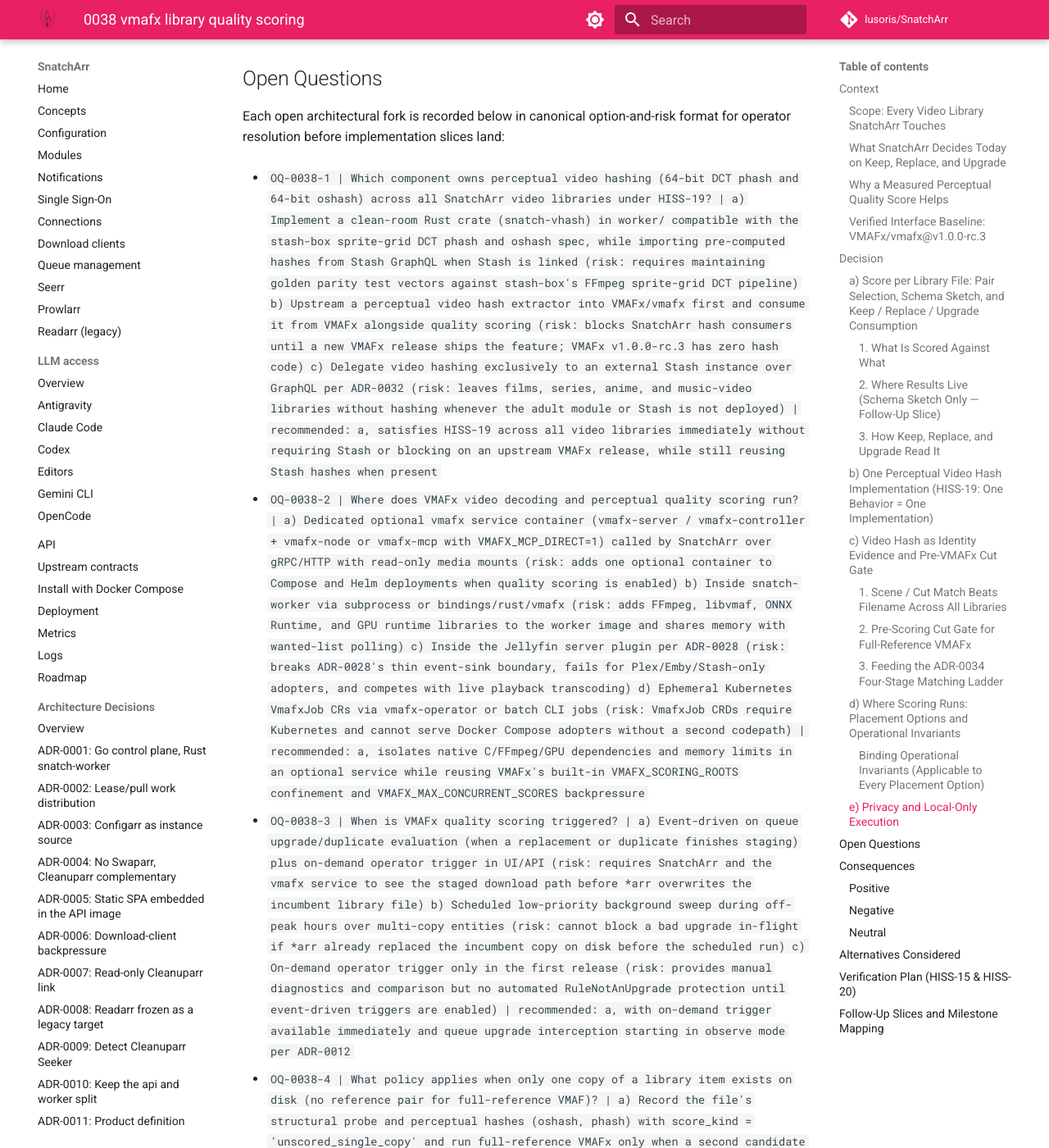
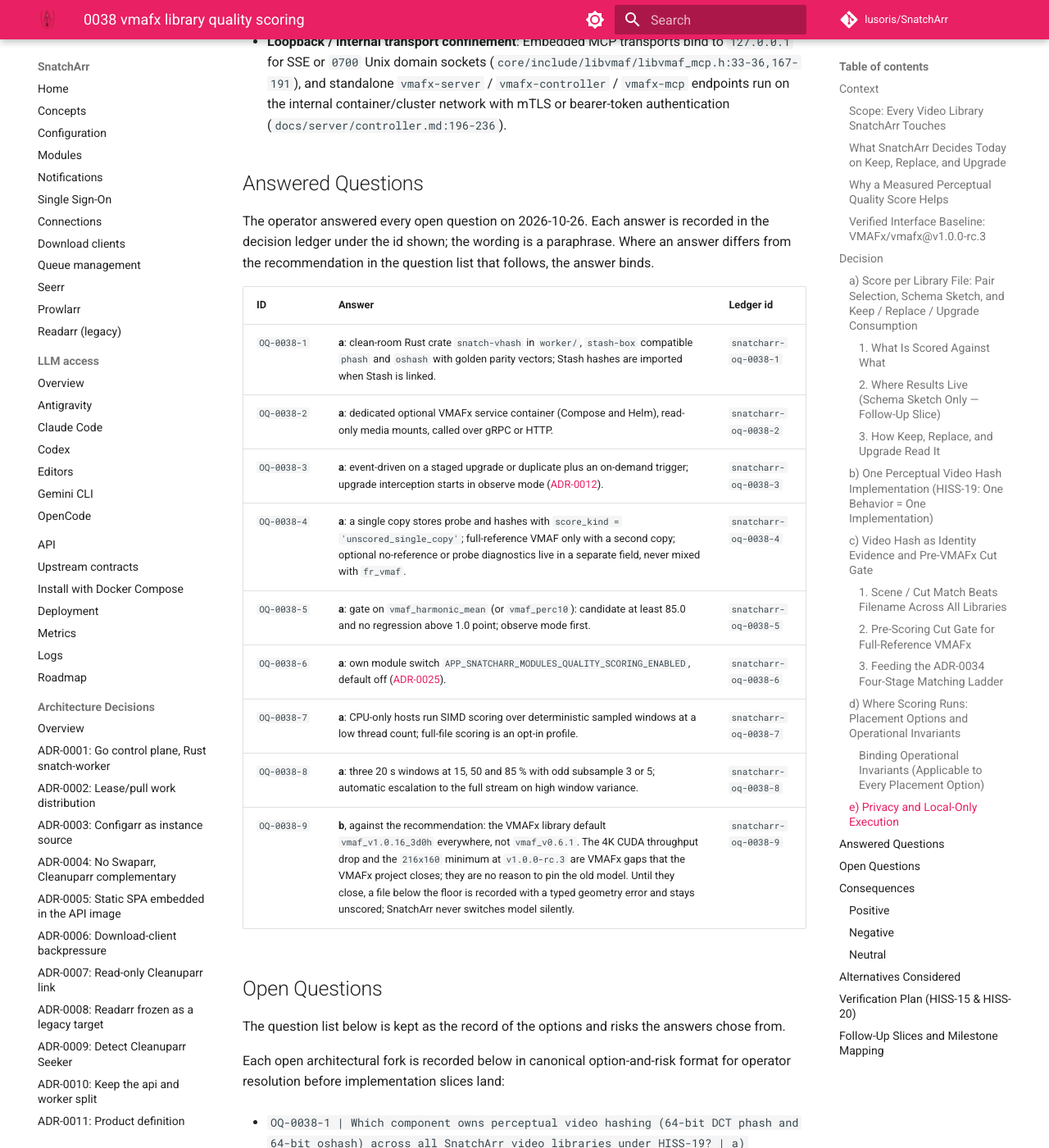
Before and after one commit to lusoris/SnatchArr, an MkDocs documentation site: the page built from docs/adr/0038-vmafx-library-quality-scoring.md, in a window 1280 px wide and 1400 px high, scrolled down 16868 px. Shown: the whole window at 82% size. Built offline with MkDocs 1.6.1 and Material for MkDocs 9.7.7, drawn with Linux system fonts in a browser that asks for light colours; comment, search, counter and statistics services are not loaded; some of the changed text lies outside the part shown.

Commit message:
docs(adr): accept ADR-0038 with the recorded operator answers
Add an answered-questions table citing ledger ids snatcharr-oq-0038-1
to snatcharr-oq-0038-9 and update the body text for the hash owner and
the scoring placement. OQ-0038-9 chose the VMAFx library default model
vmaf_v1.0.16_3d0h; files below its minimum size stay unscored with a
typed error and the model is never switched silently.

Signed-off-by: lusoris <lusoris@proton.me>

````diff
--- a/docs/adr/0038-vmafx-library-quality-scoring.md
+++ b/docs/adr/0038-vmafx-library-quality-scoring.md
@@ -7,7 +7,7 @@
 
 # ADR-0038: VMAFx Perceptual Video Quality Scoring and Unified Video Hashing Across Media Libraries
 
-- **Status:** Proposed
+- **Status:** Accepted (operator answers recorded 2026-10-26, ledger ids `snatcharr-oq-0038-1` to `snatcharr-oq-0038-9`)
 - **Date:** 2026-10-26
 - **Deciders:** lusoris
 
@@ -82,7 +82,7 @@
 
 ## Decision
 
-SnatchArr adopts an optional, local-only perceptual video quality and content-verification pipeline built on **VMAFx** (`v1.0.0-rc.3` contract) and a single shared video-hashing implementation (`HISS-19`) across all video libraries. The architecture is divided into five parts, with the remaining design choices recorded as explicit open questions (`OQ-0038-1` through `OQ-0038-9`).
+SnatchArr adopts an optional, local-only perceptual video quality and content-verification pipeline built on **VMAFx** (`v1.0.0-rc.3` contract) and a single shared video-hashing implementation (`HISS-19`) across all video libraries. The architecture is divided into five parts, with the design choices answered in `OQ-0038-1` through `OQ-0038-9` (see Answered Questions).
 
 ```mermaid
 flowchart LR
@@ -204,7 +204,7 @@
 | **2. `Stash` GraphQL (`phash` + `oshash`, [ADR-0032](0032-stash-own-or-integrate.md))** | Stash computes 64-bit `oshash` and 64-bit sprite-grid DCT `phash` natively and exposes them over GraphQL ([ADR-0033](0033-adult-identity-and-model.md)). Stash is licensed under `AGPL-3.0-or-later`, which ADR-0032 isolated via the `Link` boundary. | Zero new hashing code for folders already indexed by a linked Stash instance; bit-exact with `stash-box` fingerprints. | Fails for every adopter who runs only Radarr/Sonarr/Lidarr/Jellyfin with the adult module disabled ([ADR-0025](0025-module-switches.md), [ADR-0027](0027-adult-module.md)); copying Stash's `AGPL-3.0-or-later` source into SnatchArr is forbidden by ADR-0032. |
 | **3. `SnatchArr`-owned clean-room Rust crate (`worker/crates/snatch-vhash`) + optional Stash import** | Implemented once in Rust under SnatchArr's `EUPL-1.2` licence (`#![forbid(unsafe_code)]`) following the public `oshash` spec (head/tail 64 KiB + file size) and the public 64-bit DCT sprite-grid `phash` algorithm; imports pre-computed hashes from Stash GraphQL when Stash already scanned the path. | Serves **all** video libraries (films, series, anime, music videos, adult) without requiring Stash; respects ADR-0032 `AGPL-3.0` isolation; satisfies `HISS-19` with a single internal implementation. | Must maintain clean-room parity fixtures against the `stash-box` 64-bit DCT sprite-grid specification so Hamming distances stay within `d <= 4` ([ADR-0033](0033-adult-identity-and-model.md)). |
 
-The choice of hash source is recorded as open decision `OQ-0038-1`.
+Answer `OQ-0038-1` (ledger `snatcharr-oq-0038-1`): owner 3, the clean-room Rust crate `worker/crates/snatch-vhash`, `stash-box` compatible, proven by golden parity vectors; hashes from a linked Stash are imported, never recomputed twice.
 
 ### c) Video Hash as Identity Evidence and Pre-VMAFx Cut Gate
 
@@ -240,7 +240,7 @@
 
 ### d) Where Scoring Runs: Placement Options and Operational Invariants
 
-SnatchArr's Go control plane (`api/`) never downloads media ([ADR-0006](0006-download-client-backpressure.md)) and remains a lightweight stateless/PostgreSQL control service ([ADR-0010](0010-keep-api-worker-split.md)). Video quality scoring requires reading mounted library or staging files and decoding raw YUV frames. Four execution placements remain open (`OQ-0038-2`):
+SnatchArr's Go control plane (`api/`) never downloads media ([ADR-0006](0006-download-client-backpressure.md)) and remains a lightweight stateless/PostgreSQL control service ([ADR-0010](0010-keep-api-worker-split.md)). Video quality scoring requires reading mounted library or staging files and decoding raw YUV frames. Four execution placements were evaluated; answer `OQ-0038-2` (ledger `snatcharr-oq-0038-2`) chose option a, a dedicated optional VMAFx service container (Compose and Helm) with read-only media mounts, called over gRPC or HTTP:
 
 | Option | Mechanism | Pros | Risks & Trade-offs |
 | :--- | :--- | :--- | :--- |
@@ -268,7 +268,25 @@
 - **No hosted scoring service**: SnatchArr never uploads video frames, clips, filenames, or paths to any external or cloud-hosted scoring API.
 - **Loopback / internal transport confinement**: Embedded MCP transports bind to `127.0.0.1` for SSE or `0700` Unix domain sockets (`core/include/libvmaf/libvmaf_mcp.h:33-36,167-191`), and standalone `vmafx-server` / `vmafx-controller` / `vmafx-mcp` endpoints run on the internal container/cluster network with mTLS or bearer-token authentication (`docs/server/controller.md:196-236`).
 
+## Answered Questions
+
+The operator answered every open question on 2026-10-26. Each answer is recorded in the decision ledger under the id shown; the wording is a paraphrase. Where an answer differs from the recommendation in the question list that follows, the answer binds.
+
+| ID | Answer | Ledger id |
+| :--- | :--- | :--- |
+| `OQ-0038-1` | **a**: clean-room Rust crate `snatch-vhash` in `worker/`, `stash-box` compatible `phash` and `oshash` with golden parity vectors; Stash hashes are imported when Stash is linked. | `snatcharr-oq-0038-1` |
+| `OQ-0038-2` | **a**: dedicated optional VMAFx service container (Compose and Helm), read-only media mounts, called over gRPC or HTTP. | `snatcharr-oq-0038-2` |
+| `OQ-0038-3` | **a**: event-driven on a staged upgrade or duplicate plus an on-demand trigger; upgrade interception starts in observe mode ([ADR-0012](0012-queue-management-replaces-cleanuparr-link.md)). | `snatcharr-oq-0038-3` |
+| `OQ-0038-4` | **a**: a single copy stores probe and hashes with `score_kind = 'unscored_single_copy'`; full-reference VMAF only with a second copy; optional no-reference or probe diagnostics live in a separate field, never mixed with `fr_vmaf`. | `snatcharr-oq-0038-4` |
+| `OQ-0038-5` | **a**: gate on `vmaf_harmonic_mean` (or `vmaf_perc10`): candidate at least 85.0 and no regression above 1.0 point; observe mode first. | `snatcharr-oq-0038-5` |
+| `OQ-0038-6` | **a**: own module switch `APP_SNATCHARR_MODULES_QUALITY_SCORING_ENABLED`, default off ([ADR-0025](0025-module-switches.md)). | `snatcharr-oq-0038-6` |
+| `OQ-0038-7` | **a**: CPU-only hosts run SIMD scoring over deterministic sampled windows at a low thread count; full-file scoring is an opt-in profile. | `snatcharr-oq-0038-7` |
+| `OQ-0038-8` | **a**: three 20 s windows at 15, 50 and 85 % with odd subsample 3 or 5; automatic escalation to the full stream on high window variance. | `snatcharr-oq-0038-8` |
+| `OQ-0038-9` | **b**, against the recommendation: the VMAFx library default `vmaf_v1.0.16_3d0h` everywhere, not `vmaf_v0.6.1`. The 4K CUDA throughput drop and the `216x160` minimum at `v1.0.0-rc.3` are VMAFx gaps that the VMAFx project closes; they are no reason to pin the old model. Until they close, a file below the floor is recorded with a typed geometry error and stays unscored; SnatchArr never switches model silently. | `snatcharr-oq-0038-9` |
+
 ## Open Questions
+
+The question list below is kept as the record of the options and risks the answers chose from.
 
 Each open architectural fork is recorded below in canonical option-and-risk format for operator resolution before implementation slices land:
 
````
Also changed, not shown: docs/adr/README.md (+1 -1 lines).
